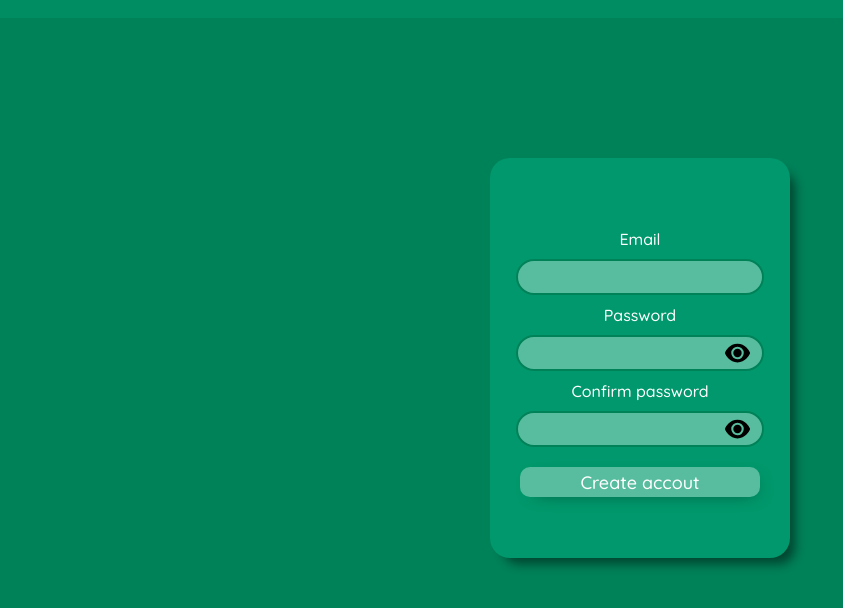
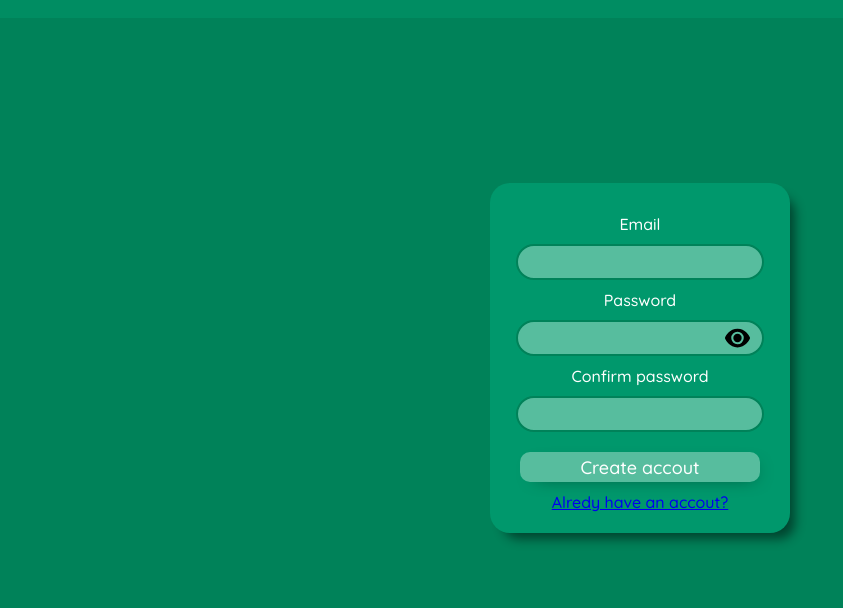
Before and after one commit to Gamequic/MessagesAuthApp, a plain HTML site: page src/createaccout/index.html in a window 1280 px wide. Shown: the part 102-710 px from the top of the page, without its empty margins (0-843 px from the left). Drawn offline with Linux system fonts and the light colour scheme.

```diff
--- a/src/createaccout/index.css
+++ b/src/createaccout/index.css
@@ -53,7 +53,7 @@
 
 .card{
     width: 300px;
-    height: 400px;
+    height: 350px;
     background-color: var(--green);
     border-radius: 20px;
     box-shadow: 9px 10px 11px -4px rgba(0,0,0,0.48);
--- a/src/createaccout/index.html
+++ b/src/createaccout/index.html
@@ -27,11 +27,9 @@
                     <img src="../icons/show.svg" id="BTshow-password">
                 </div>
                 <p>Confirm password</p>
-                <div class="password-container">
-                    <input type="password" id="password">
-                    <img src="../icons/show.svg" id="BTshow-password">
-                </div>
+                <input type="password" id="password-confirm">
                 <button class="style-button">Create accout</button>
+                <a href="/src/login/">Alredy have an accout?</a>
             </div>
         </div>
         <script src="./index.js"></script>
--- a/src/createaccout/index.js
+++ b/src/createaccout/index.js
@@ -1,12 +1,15 @@
 const showPasswordButton = document.getElementById('BTshow-password');
 const passwordInput = document.getElementById('password');
+const passwordConfirmInput = document.getElementById('password-confirm');
 
 showPasswordButton.addEventListener('click', function() {
     if (passwordInput.type === 'password') {
         passwordInput.type = 'text';
+        passwordConfirmInput.type = 'text';
         showPasswordButton.src = '../icons/hide.svg';
     } else {
         passwordInput.type = 'password';
+        passwordConfirmInput.type = 'password';
         showPasswordButton.src = '../icons/show.svg';
     }
 });
```
